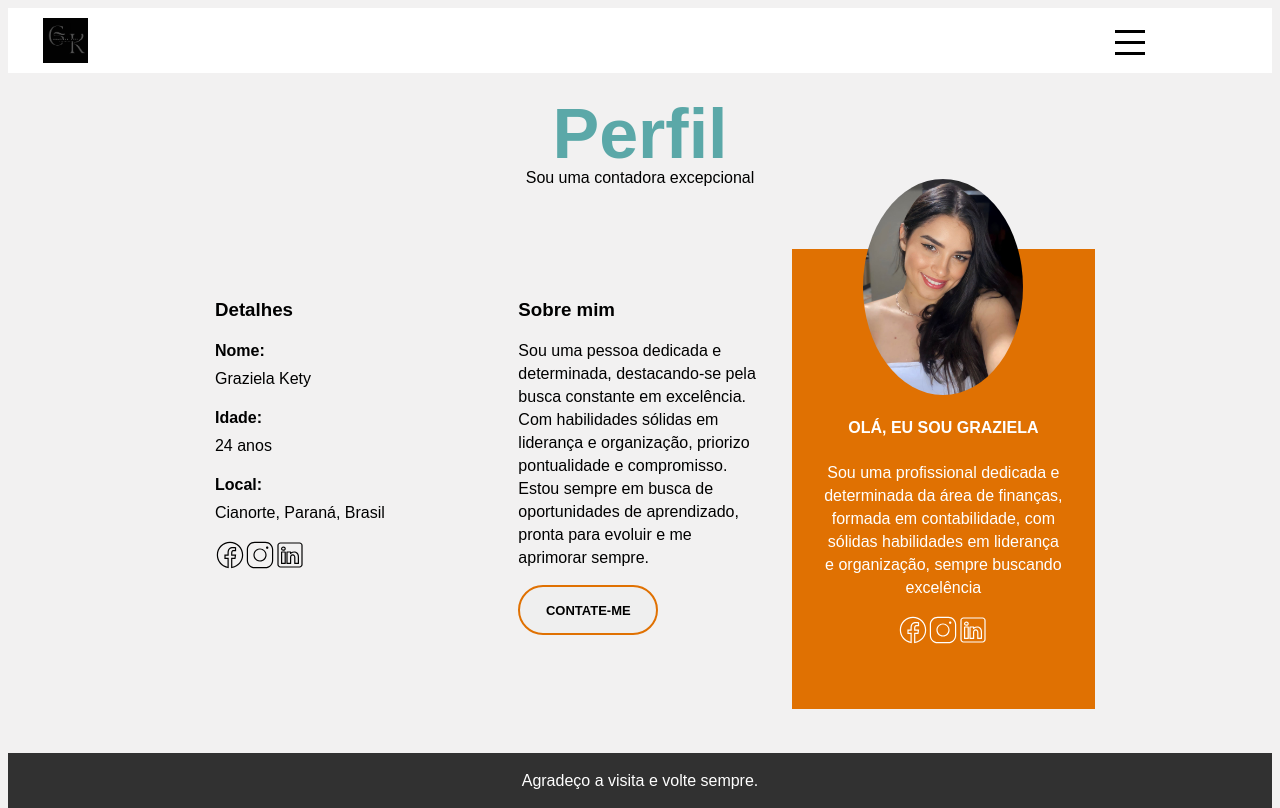
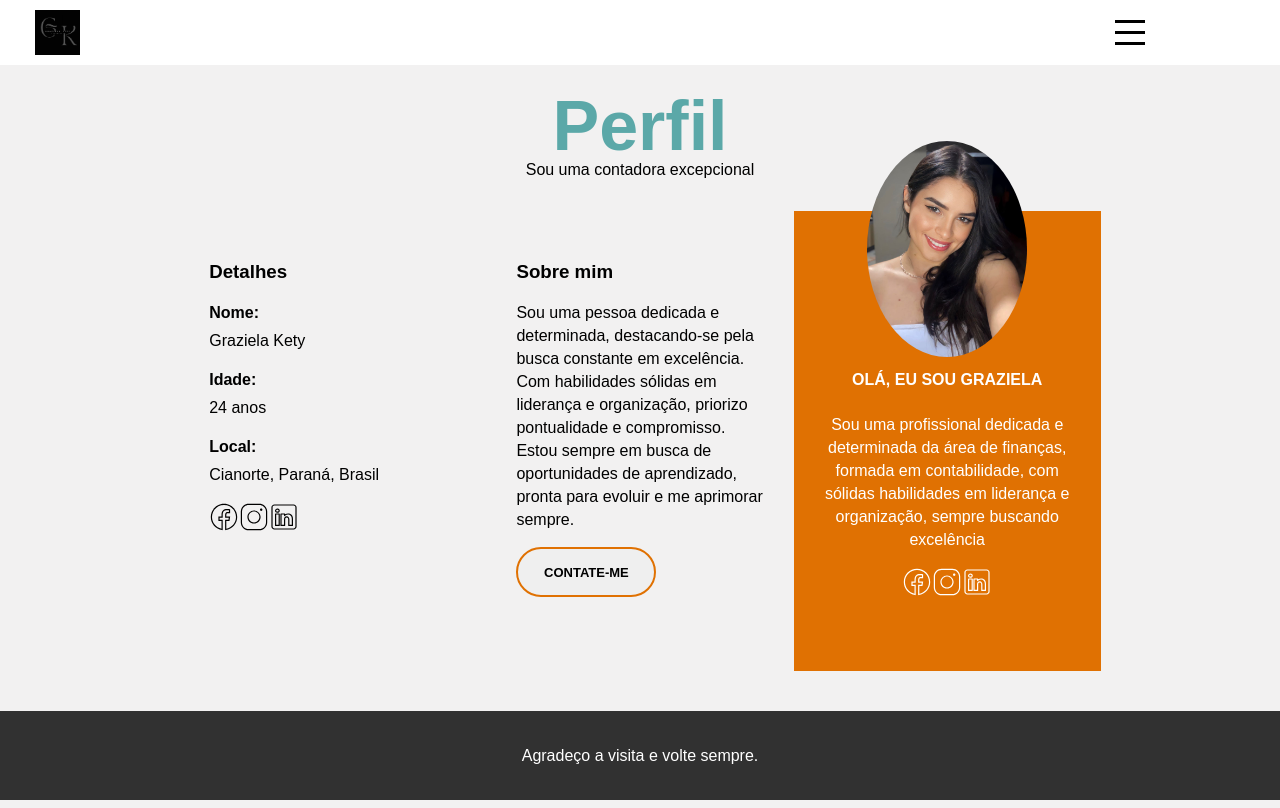
Before and after one commit to GraziKety/profile, a plain HTML site: page index.html in a window 1280 px wide. Drawn offline with Linux system fonts and the light colour scheme.

Commit message:
Ajustes finais CSS

```diff
--- a/Style.css
+++ b/Style.css
@@ -1,24 +1,53 @@
-
- body {
+body {
     display: flex;
     flex-flow: column;
     align-items: center;
     font-family: sans-serif;
     line-height: 23px;
     background: rgb(242, 241, 241);
-    overflow-x: hidden;
+    overflow: hidden;
+    margin: 0;
+    /* Remove qualquer margem padrão */
+    padding: 0;
 }
 
-header {
+.header {
     width: 100%;
 }
+
 
 .header>nav>div {
     background: white;
     display: flex;
     justify-content: space-between;
     padding: 10px 35px;
+
 }
+
+
+.hamburguer {
+    background: none;
+    cursor: pointer;
+    display: flex;
+    flex-direction: column;
+    float: right;
+    height: 25px;
+    margin-left: auto;
+    order: 2;
+    position: absolute;
+    right: 100px;
+    top: 20px;
+    width: 30px;
+    justify-content: space-around;
+    margin-top: -10px;
+}
+
+.hamburguer-linha {
+    background-color: #000000;
+    height: 3px;
+    width: 100%;
+}
+
 
 .perfil-1 {
     align-items: center;
@@ -103,8 +132,9 @@ section>p {
 .apresentacao {
     align-items: center;
     background: #e07102;
+    display: flex;
     flex-direction: column;
-    display: flex;
+    align-items: center;
 
 }
 
@@ -113,7 +143,7 @@ section>p {
     color: white;
     position: relative;
     text-align: center;
-    top: -100px;
+    top: -110px;
     z-index: 1;
 }
 
@@ -125,44 +155,25 @@ section>p {
 }
 
 footer {
+    background: rgb(49, 49, 49);
+    height: 150px;
+    display: flex;
+    justify-content: center;
     align-items: center;
-    background: rgb(49, 49, 49);
-    display: flex;
-    flex-direction: column;
-    justify-content: center;
     width: 100%;
+    box-sizing: border-box; /* padding e bordas na largura total */
+}
+
+footer > p {
+    color: white;
+    text-align: center;
+    margin: 0; /* Remove a margem padrão do <p> */
 
 }
 
-footer>p {
-    color: white;
-    text-align: center;
-    width: 50%;
-}
 
-.hamburguer {
-    background: none;
-    cursor: pointer;
-    display: flex;
-    flex-direction: column;
-    float: right;
-    height: 25px;
-    margin-left: auto;
-    order: 2;
-    position: absolute;
-    right: 100px;
-    top: 20px;
-    width: 30px;
-    justify-content: space-around;
-}
 
-.hamburguer-linha {
-    background-color: #000000;
-    height: 3px;
-    width: 100%;
-}
-
-@media (min-width: 700px) {
+@media (min-width: 768px) {
 
     html,
     body {
@@ -170,7 +181,7 @@ footer>p {
     }
 }
 
-@media (max-width: 700px) {
+@media (max-width: 768px) {
     .perfil-detalhe-2 {
         flex-direction: row;
         flex-wrap: wrap;
@@ -186,8 +197,10 @@ footer>p {
     }
 }
 
+
 @media (max-width: 768px) {
     .perfil-1 {
-        width: 90%; /* Ajuste a largura para telas menores */
+        width: 90%;
+        /* Ajuste a largura para telas menores */
     }
 }
--- a/index.html
+++ b/index.html
@@ -70,14 +70,10 @@
                 </button>
             </section>
             <section class="apresentacao">
-                <img class="foto-perfil" src="perfil-1.jpeg" width="160px" display="flex" alt="foto-perfil">
+                <img class="foto-perfil" src="perfil-1.jpeg" width="160px" alt="foto-perfil">
                 <div class="eu-sou">
                     <h4>OLÁ, EU SOU GRAZIELA</h4>
-                    <p>Sou uma profissional dedicada e determinada da área de finanças,
-                        formada em
-                        contabilidade, com
-                        sólidas
-                        habilidades em liderança e organização, sempre buscando excelência
+                    <p>Sou uma profissional dedicada e determinada da área de finanças, formada em contabilidade, com sólidas habilidades em liderança e organização, sempre buscando excelência
                     </p>
 
                     <div class="redes-sociais-2">
```
